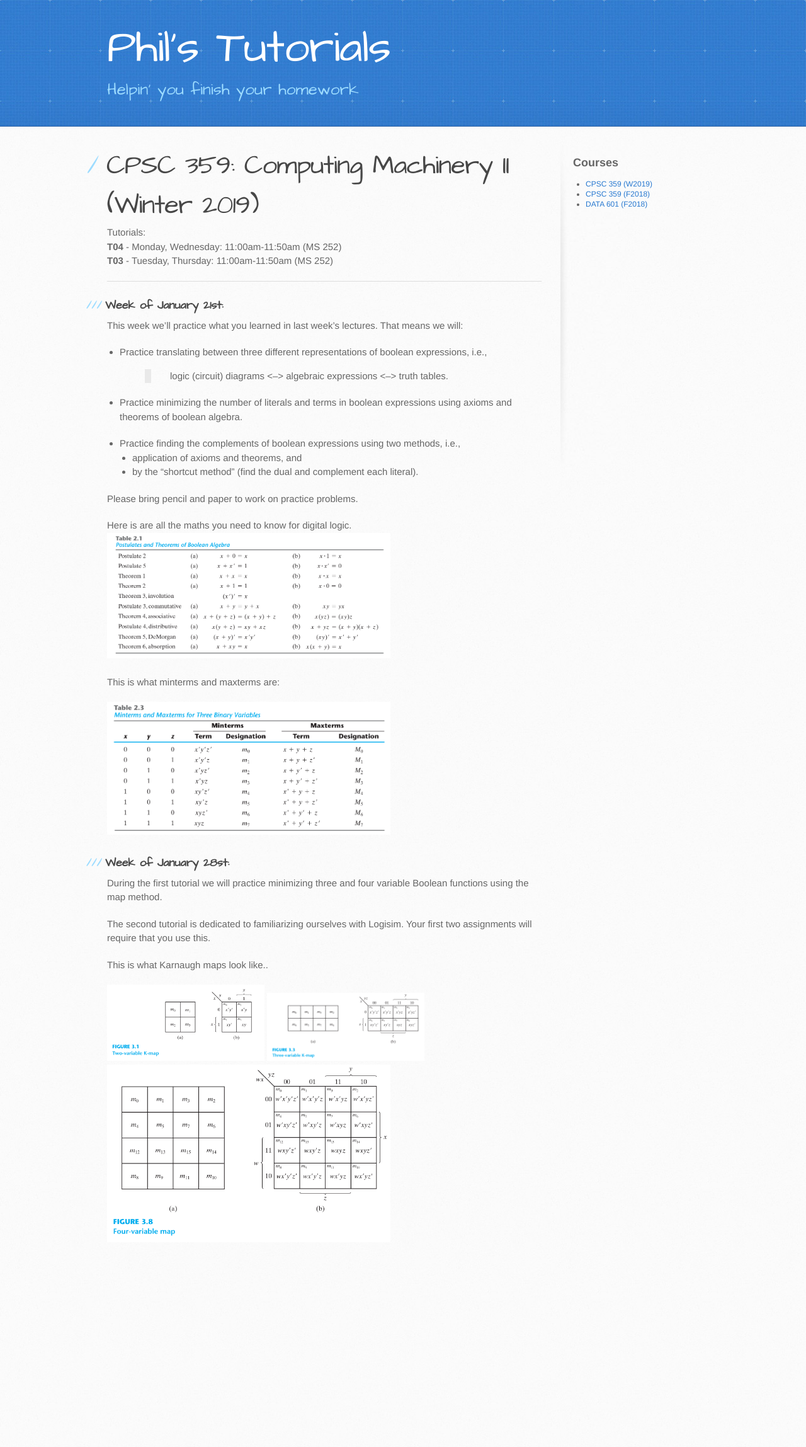
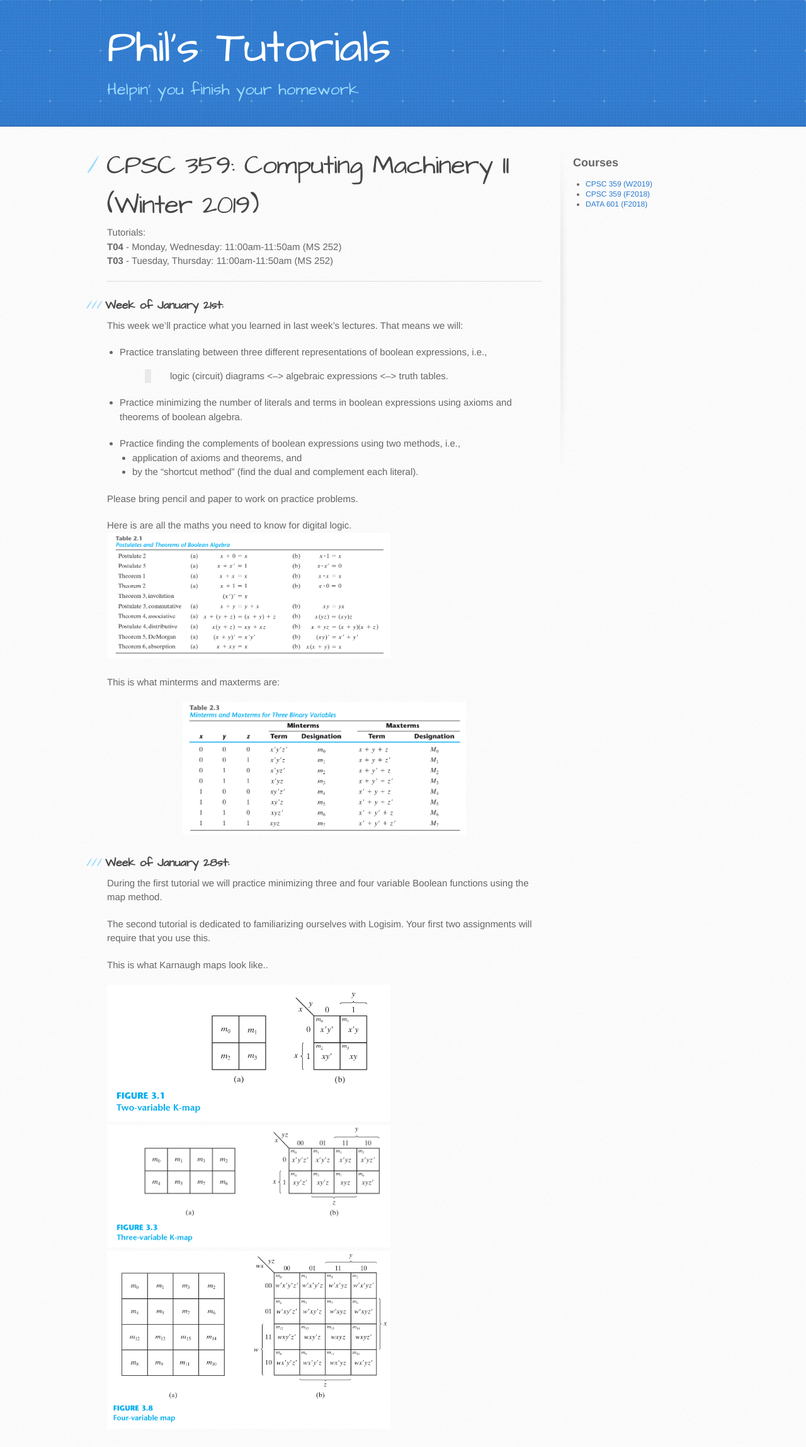
Before and after one commit to philstutorials/philstutorials.github.io, a Jekyll site: the page built from CPSC359W.md, in a window 1280 px wide. Shown: the whole page at 63% size. Built offline with Jekyll 4.4.1, drawn with Linux system fonts in a browser that asks for light colours; our own code applies the rules of GitHub Pages for plain Markdown files; before the commit the page ends 2001 px from its top, so only the background shows below that.

Commit message:
Update CPSC359W.md

```diff
--- a/CPSC359W.md
+++ b/CPSC359W.md
@@ -29,8 +29,8 @@ Here is are all the maths you need to know for digital logic.
 <img src="https://raw.githubusercontent.com/philstutorials/philstutorials.github.io/master/_data/postulates_theorems.png " width="450"/>
 
 This is what minterms and maxterms are:
-
- <img src="https://raw.githubusercontent.com/philstutorials/philstutorials.github.io/master/_data/minmaxterms.png " width="450"/>
+<center>
+<img src="https://raw.githubusercontent.com/philstutorials/philstutorials.github.io/master/_data/minmaxterms.png " width="450"/></center>
 
 ### Week of January 28st:
 During the first tutorial we will practice minimizing three and four variable Boolean functions using the map method.
@@ -40,7 +40,7 @@ The second tutorial is dedicated to familiarizing ourselves with Logisim. Your f
 This is what Karnaugh maps look like..
 
 <div>
- <img src="https://raw.githubusercontent.com/philstutorials/philstutorials.github.io/master/_data/kmap2.png " width="250"/>
- <img src="https://raw.githubusercontent.com/philstutorials/philstutorials.github.io/master/_data/kmap3.png " width="250"/>
+ <img src="https://raw.githubusercontent.com/philstutorials/philstutorials.github.io/master/_data/kmap2.png " width="450"/>
+ <img src="https://raw.githubusercontent.com/philstutorials/philstutorials.github.io/master/_data/kmap3.png " width="450"/>
  <img src="https://raw.githubusercontent.com/philstutorials/philstutorials.github.io/master/_data/kmap4.png " width="450"/>
 </div>
```
